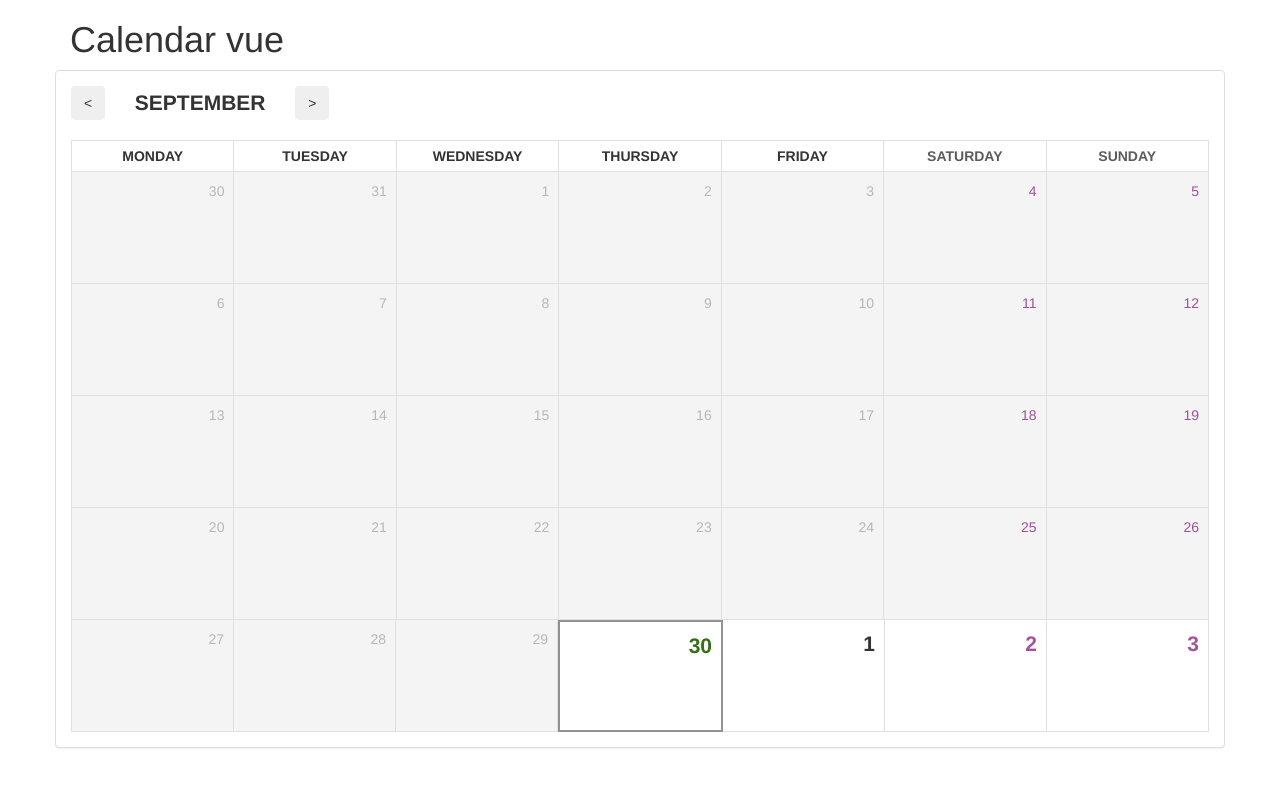
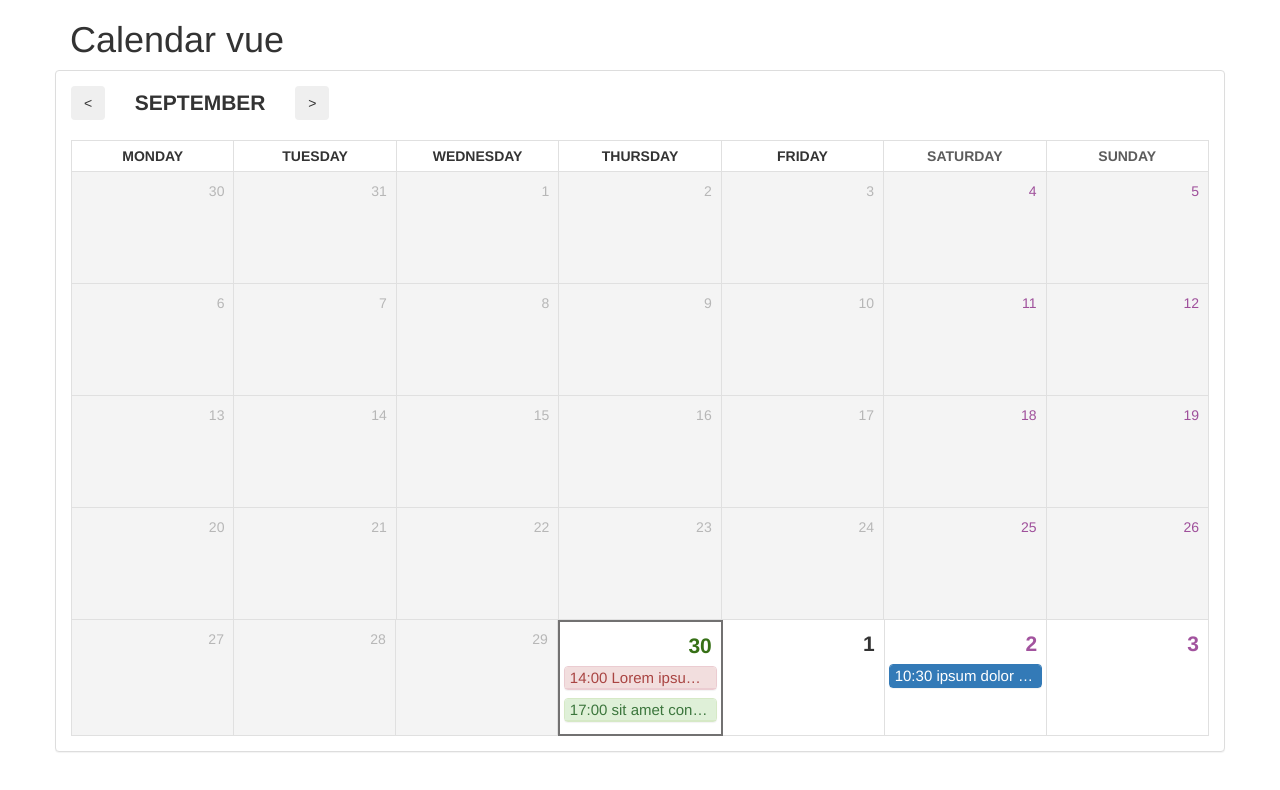
Before and after one commit to arokokko/vue-calendar, a Vue app: page / in a window 1280 px wide. Shown: the top 790 px of the page. Built offline with nearby package versions, Linux system fonts and the light colour scheme.

Commit message:
Add events

```diff
--- a/src/App.vue
+++ b/src/App.vue
@@ -4,6 +4,7 @@
             <h1>Calendar vue</h1>
             <app-calendar
                     :first-day="1"
+                    :all-events="events"
             ></app-calendar>
         </div>
     </div>
@@ -15,7 +16,36 @@
 		components: {
             AppCalendar
         },
-
+        data() {
+            return {
+                events: [
+                    {
+                        id:1,
+                        title:'14:00 Lorem ipsum dolor',
+                        type: 'panel-danger',
+                        date: new Date()
+                    },
+                    {
+                        id:2,
+                        title:'17:00 sit amet consectetur adipisicing elit. Cum beatae',
+                        type: 'panel-success',
+                        date: new Date()
+                    },
+                    {
+                        id:3,
+                        title:'10:30 ipsum dolor sit amet consectetur adipisicing elit',
+                        type: 'panel-primary',
+                        date: new Date(new Date().setHours(new Date().getHours() + 2*24)) // add 2 days
+                    },
+                    {
+                        id:4,
+                        title:'12:00 Cum beatae ea delectus enim mollitia suscipit, quo distinctio aut dolorum',
+                        type: 'panel-success',
+                        date: new Date(new Date().setHours(new Date().getHours() + 5*24)) // add 5 days
+                    },
+                ]
+            }
+        },
 
     }
 </script>
--- a/src/components/Day.vue
+++ b/src/components/Day.vue
@@ -9,14 +9,21 @@
             </div>
         </div>
         <div class="event-box">
-
+            <event-card
+                    :event="event"
+                    :key="event.id"
+                    :day-date="day.date"
+                    v-for="event in day.events">
+            </event-card>
         </div>
     </div>
 </template>
 <script>
-
+    import EventCard from './EventCard.vue';
     export default {
-
+        components: {
+            EventCard
+        },
         props:{
             day: {
                 type: Object
@@ -67,7 +74,7 @@
     }
 
     .today {
-        border: 2px solid #929292;
+        border: 2px solid #727171;
         background: #fff;
     }
 
--- /dev/null
+++ b/src/components/EventCard.vue
@@ -0,0 +1,54 @@
+<template>
+    <div class="panel no-margin" :class="[event.type]">
+        <div class="panel-heading event-title" >
+            {{event.title}}
+            <span class="tip" :class="[event.type]">{{event.title}}</span>
+        </div>
+
+    </div>
+</template>
+
+<script>
+    export default {
+        props: {
+            event: {
+                type: Object
+            },
+
+        },
+
+    }
+</script>
+<style>
+    .event-title {
+        padding: 0px 5px;
+        font-size: 1.5rem;
+    }
+    .clickable-event {
+        text-decoration: underline;
+    }
+    .panel {
+        margin-bottom: 8px;
+    }
+    .panel-heading {
+        white-space: nowrap;
+        overflow-x: hidden;
+        text-overflow: ellipsis;
+        text-decoration: none;
+    }
+    .tip {
+        position: absolute;
+        display: none;
+        left: 4px;
+        z-index: 3;
+        background-color: inherit;
+        padding: 2px 5px;
+        border-radius: 3px;
+        margin-top: -23px;
+        min-width: 100%;
+    }
+    .panel-heading:hover .tip {
+        display: block;
+    }
+
+</style>
```
